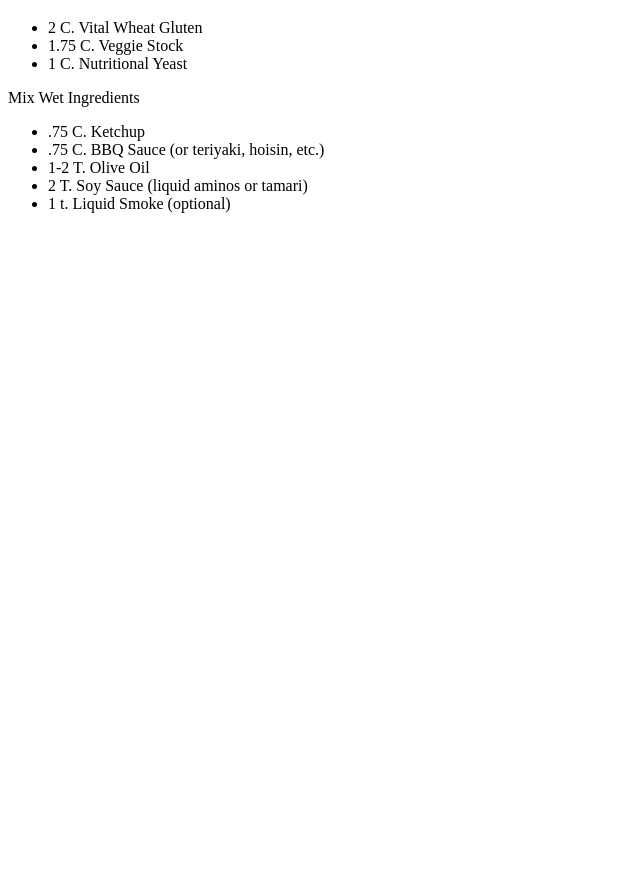
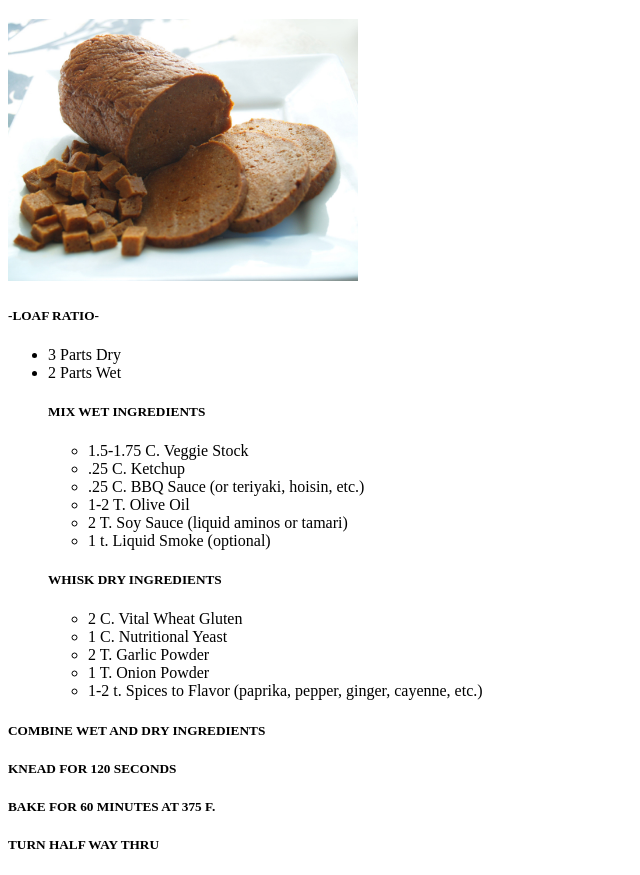
Before and after one commit to colinwilliams91/odin-recipes, a plain HTML site: page recipes/seitan.html in a window 1280 px wide. Shown: the part 61-936 px from the top of the page, without its empty margins (0-640 px from the left). Before the commit the page ends 800 px from the top, so only its background shows below. Drawn offline with Linux system fonts and the light colour scheme.

Commit message:
add /images

```diff
--- a/recipes/seitan.html
+++ b/recipes/seitan.html
@@ -6,18 +6,37 @@
     </head>
         <body>
             <h1>SEITAN RECIPE</h1>
+            <img src="../images/seitan.jpg" width=350 alt="picture of baked seitan log">
+            <p><h5>-LOAF RATIO-</h5></p>
             <ul>
-                <li>2 C. Vital Wheat Gluten</li>
-                <li>1.75 C. Veggie Stock</li>
-                <li>1 C. Nutritional Yeast</li>
+                <li>3 Parts Dry</li>
+                <li>2 Parts Wet</li>
             </ul>
-            <p>Mix Wet Ingredients</p>
-            <ul>
-                <li>.75 C. Ketchup</li>
-                <li>.75 C. BBQ Sauce (or teriyaki, hoisin, etc.)</li>
-                <li>1-2 T. Olive Oil</li>
-                <li>2 T. Soy Sauce (liquid aminos or tamari)</li>
-                <li>1 t. Liquid Smoke (optional)</li>
-            </ul>
+
+            <ol><p><h5>MIX WET INGREDIENTS</h5></p>
+
+                <ul>
+                    <li>1.5-1.75 C. Veggie Stock</li>
+                    <li>.25 C. Ketchup</li>
+                    <li>.25 C. BBQ Sauce (or teriyaki, hoisin, etc.)</li>
+                    <li>1-2 T. Olive Oil</li>
+                    <li>2 T. Soy Sauce (liquid aminos or tamari)</li>
+                    <li>1 t. Liquid Smoke (optional)</li>
+                </ul>
+
+            <p><h5>WHISK DRY INGREDIENTS</h5></p>
+
+                <ul>
+                    <li>2 C. Vital Wheat Gluten</li>
+                    <li>1 C. Nutritional Yeast</li>
+                    <li>2 T. Garlic Powder</li>
+                    <li>1 T. Onion Powder</li>
+                    <li>1-2 t. Spices to Flavor (paprika, pepper, ginger, cayenne, etc.)</li>
+                </ul>
+            </ol>
+            <h5>COMBINE WET AND DRY INGREDIENTS</h5>
+            <h5>KNEAD FOR 120 SECONDS</h5>
+            <h5>BAKE FOR 60 MINUTES AT 375 F.</h5>
+            <h5>TURN HALF WAY THRU</h5>
         </body>
 </html>
```
Also changed, not shown: images/seitan.jpg (added).
